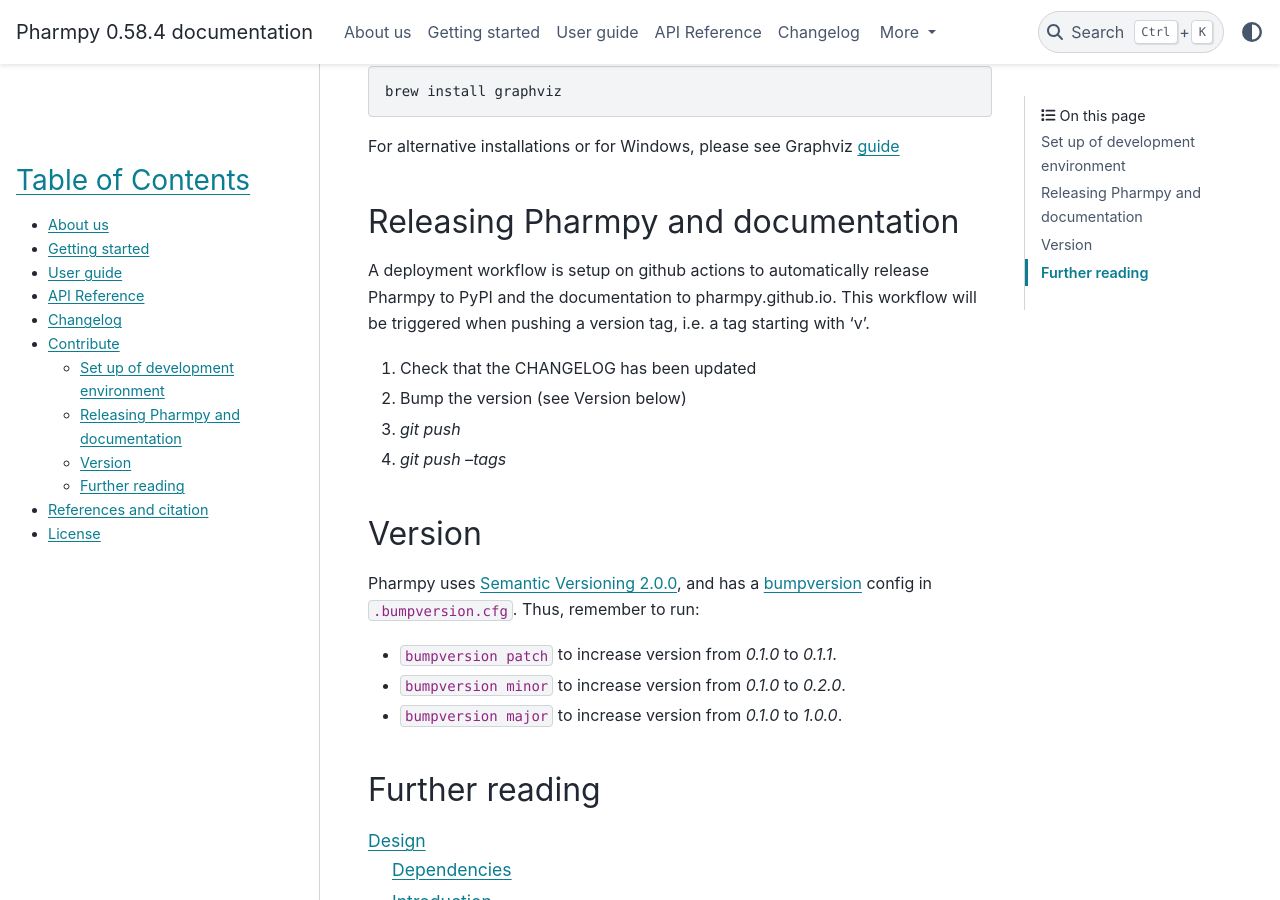
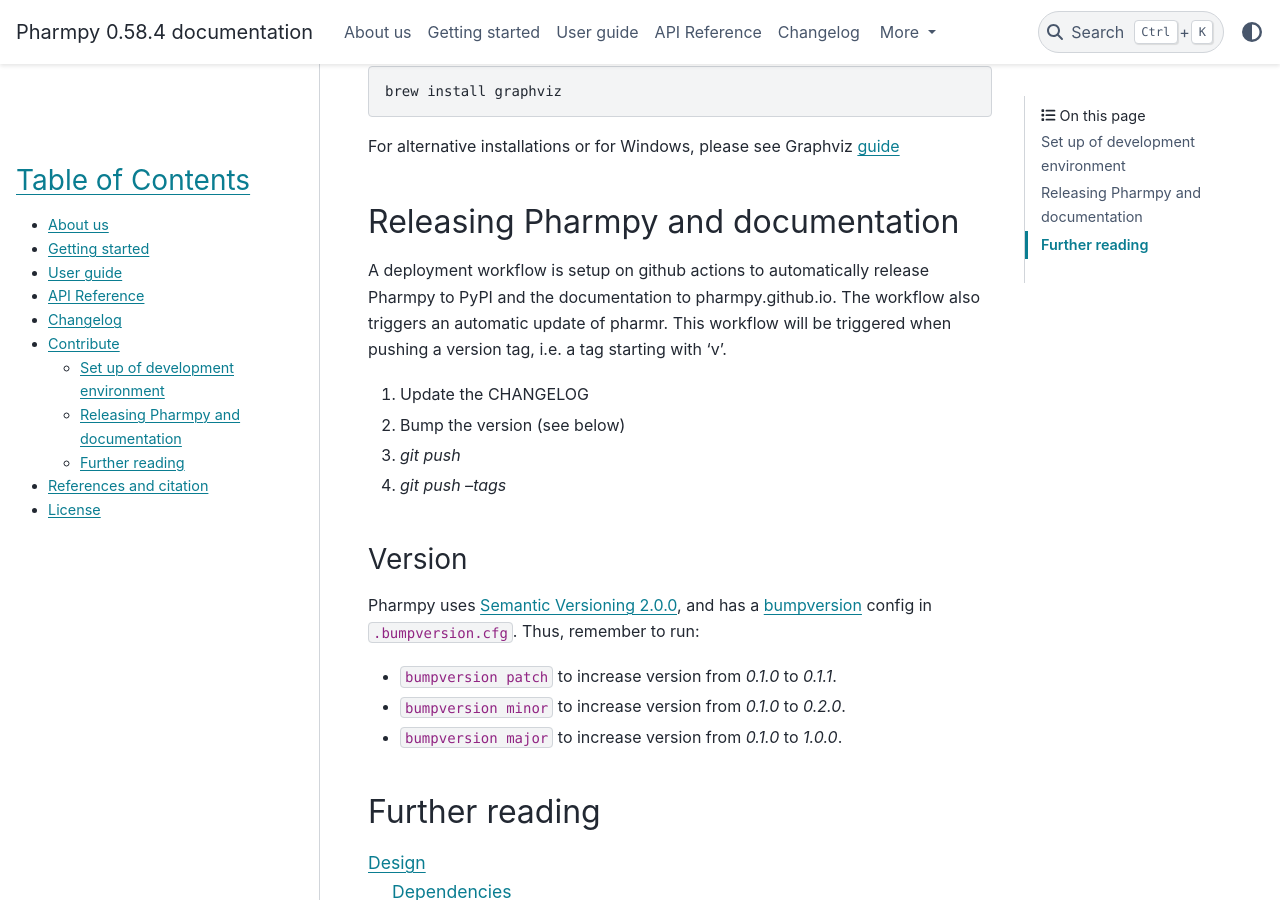
Before and after one commit to pharmpy/pharmpy, a Sphinx documentation site: the page built from docs/contribute.rst, in a window 1280 px wide and 900 px high, scrolled down 1853 px. Built offline with Sphinx 7.4.7 and the PyData theme 0.15.4, drawn with Linux system fonts in a browser that asks for light colours.

Commit message:
Update version information in contribute documentation

```diff
--- a/docs/contribute.rst
+++ b/docs/contribute.rst
@@ -77,15 +77,15 @@
 Releasing Pharmpy and documentation
 ###################################
 
-A deployment workflow is setup on github actions to automatically release Pharmpy to PyPI and the documentation to pharmpy.github.io. This workflow will be triggered when pushing a version tag, i.e. a tag starting with 'v'.
+A deployment workflow is setup on github actions to automatically release Pharmpy to PyPI and the documentation to pharmpy.github.io. The workflow also triggers an automatic update of pharmr. This workflow will be triggered when pushing a version tag, i.e. a tag starting with 'v'.
 
-1. Check that the CHANGELOG has been updated
-2. Bump the version (see Version below)
+1. Update the CHANGELOG
+2. Bump the version (see below)
 3. `git push`
 4. `git push --tags`
 
 Version
-#######
+*******
 
 Pharmpy uses `Semantic Versioning 2.0.0 <https://semver.org/>`_, and
 has a bumpversion_ config in ``.bumpversion.cfg``. Thus, remember to run:
```
